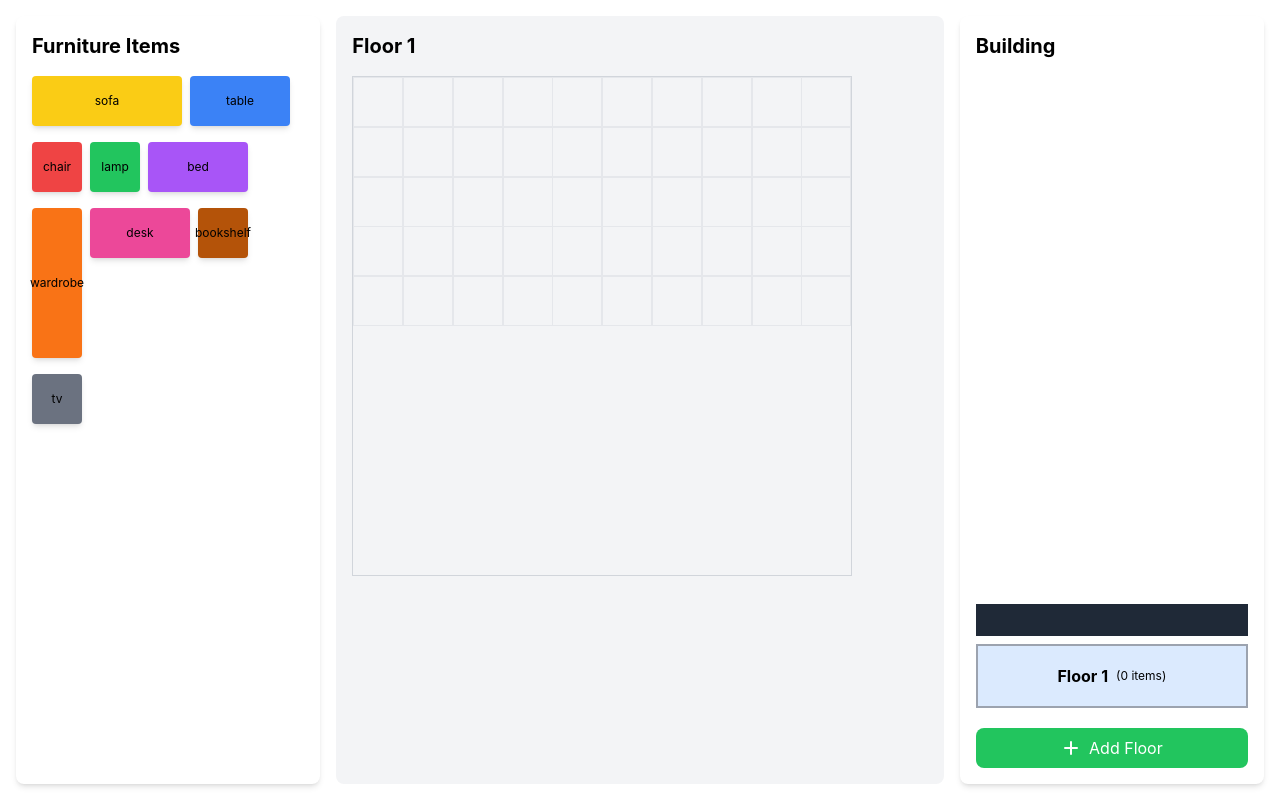
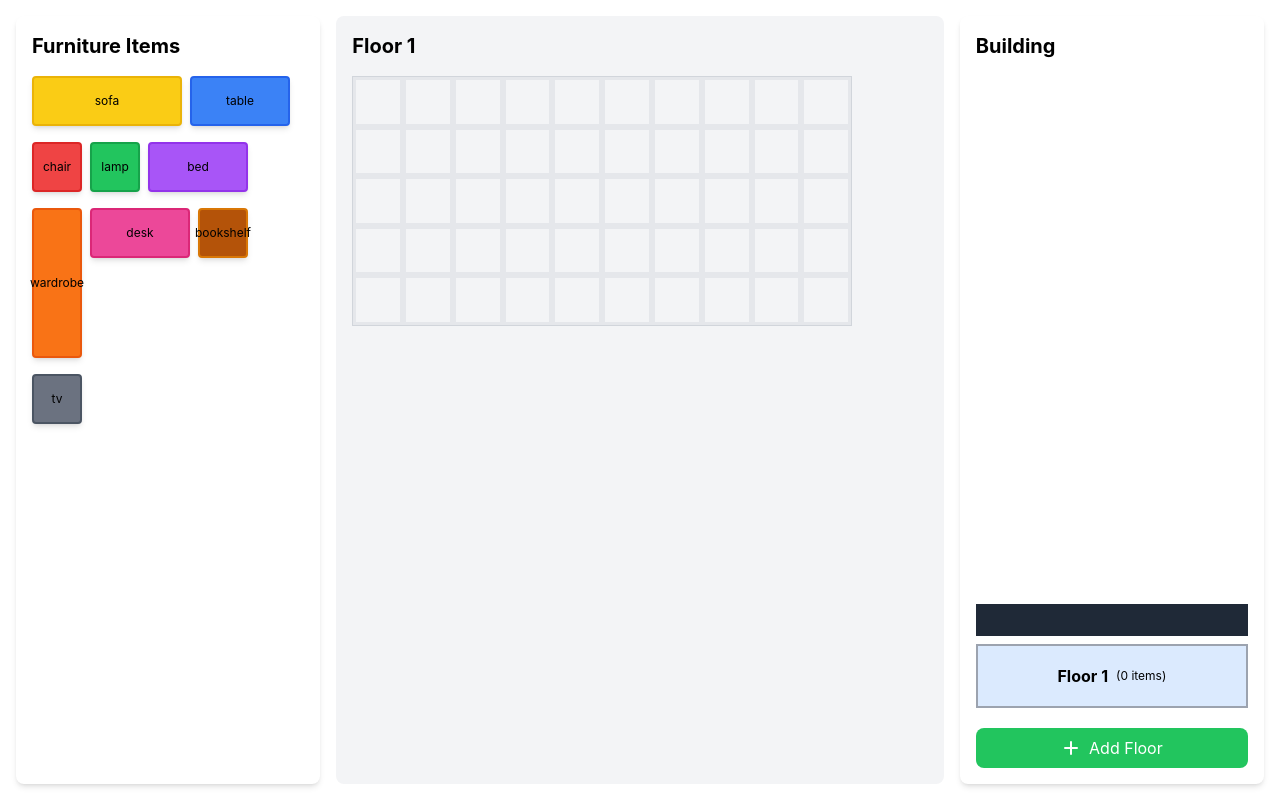
Before and after one commit to ghi-la/ToC-Project-Movers, a React (Create React App) app in the folder frontend/: page / in a window 1280 px wide. Built offline with nearby package versions, Linux system fonts and the light colour scheme.

Commit message:
looks prettier

```diff
--- a/frontend/src/App.tsx
+++ b/frontend/src/App.tsx
@@ -20,15 +20,60 @@ type ItemPosition = {
 };
 
 const items: Item[] = [
-  { size: 3, name: "sofa", color: "bg-yellow-400", isVertical: false },
-  { size: 2, name: "table", color: "bg-blue-500", isVertical: false },
-  { size: 1, name: "chair", color: "bg-red-500", isVertical: false },
-  { size: 1, name: "lamp", color: "bg-green-500", isVertical: false },
-  { size: 2, name: "bed", color: "bg-purple-500", isVertical: false },
-  { size: 3, name: "wardrobe", color: "bg-orange-500", isVertical: true },
-  { size: 2, name: "desk", color: "bg-pink-500", isVertical: false },
-  { size: 1, name: "bookshelf", color: "bg-amber-700", isVertical: true },
-  { size: 1, name: "tv", color: "bg-gray-500", isVertical: false },
+  {
+    size: 3,
+    name: "sofa",
+    color: "bg-yellow-400 border border-2 border-yellow-500",
+    isVertical: false,
+  },
+  {
+    size: 2,
+    name: "table",
+    color: "bg-blue-500 border border-2 border-blue-600",
+    isVertical: false,
+  },
+  {
+    size: 1,
+    name: "chair",
+    color: "bg-red-500 border border-2 border-red-600",
+    isVertical: false,
+  },
+  {
+    size: 1,
+    name: "lamp",
+    color: "bg-green-500 border border-2 border-green-600",
+    isVertical: false,
+  },
+  {
+    size: 2,
+    name: "bed",
+    color: "bg-purple-500 border border-2 border-purple-600",
+    isVertical: false,
+  },
+  {
+    size: 3,
+    name: "wardrobe",
+    color: "bg-orange-500 border border-2 border-orange-600",
+    isVertical: true,
+  },
+  {
+    size: 2,
+    name: "desk",
+    color: "bg-pink-500 border border-2 border-pink-600",
+    isVertical: false,
+  },
+  {
+    size: 1,
+    name: "bookshelf",
+    color: "bg-amber-700 border border-2 border-amber-600",
+    isVertical: true,
+  },
+  {
+    size: 1,
+    name: "tv",
+    color: "bg-gray-500 border border-2 border-gray-600",
+    isVertical: false,
+  },
 ];
 
 export default function App() {
@@ -191,24 +236,18 @@ export default function App() {
           <h2 className="text-xl font-bold">Floor {currentFloor}</h2>
         </div>
 
-        <div className="relative w-[500px] h-[500px] grid grid-cols-10 grid-rows-10 gap-0 border border-gray-300">
+        <div className="relative w-[500px] h-[250px] border border-gray-300">
+          {/* Grid cells */}
+          <div className="absolute top-0 left-0 grid grid-cols-10 grid-rows-5 w-full h-full">
             {Array.from({ length: gridSizeX * gridSizeY }).map((_, index) => {
-            const x = index % gridSizeX;
-            const y = Math.floor(index / gridSizeY);
-
-            // Show hover effect if dragging over this cell
-            const isHovered =
-              draggedItem && hoverCell.x === x && hoverCell.y === y;
-
               return (
                 <div
                   key={index}
-                className={`border border-gray-200 w-[50px] h-[50px] ${
-                  isHovered ? "bg-blue-100" : ""
-                }`}
+                  className={`border-gray-200 border-[.2em]`}
                 ></div>
               );
             })}
+          </div>
 
           {/* Preview of item being placed */}
           {draggedItem && hoverCell.x >= 0 && hoverCell.y >= 0 && (
@@ -248,7 +287,7 @@ export default function App() {
         <h2 className="text-xl font-bold mb-4">Building</h2>
 
         <div className="flex-grow flex flex-col-reverse">
-          {floors.map((floor, index) => (
+          {floors.map((floor) => (
             <div
               key={floor.id}
               className={`h-16 border-2 border-gray-400 mb-1 flex items-center justify-center cursor-pointer ${
```
Lines whose indentation alone changed are shown as unchanged.
